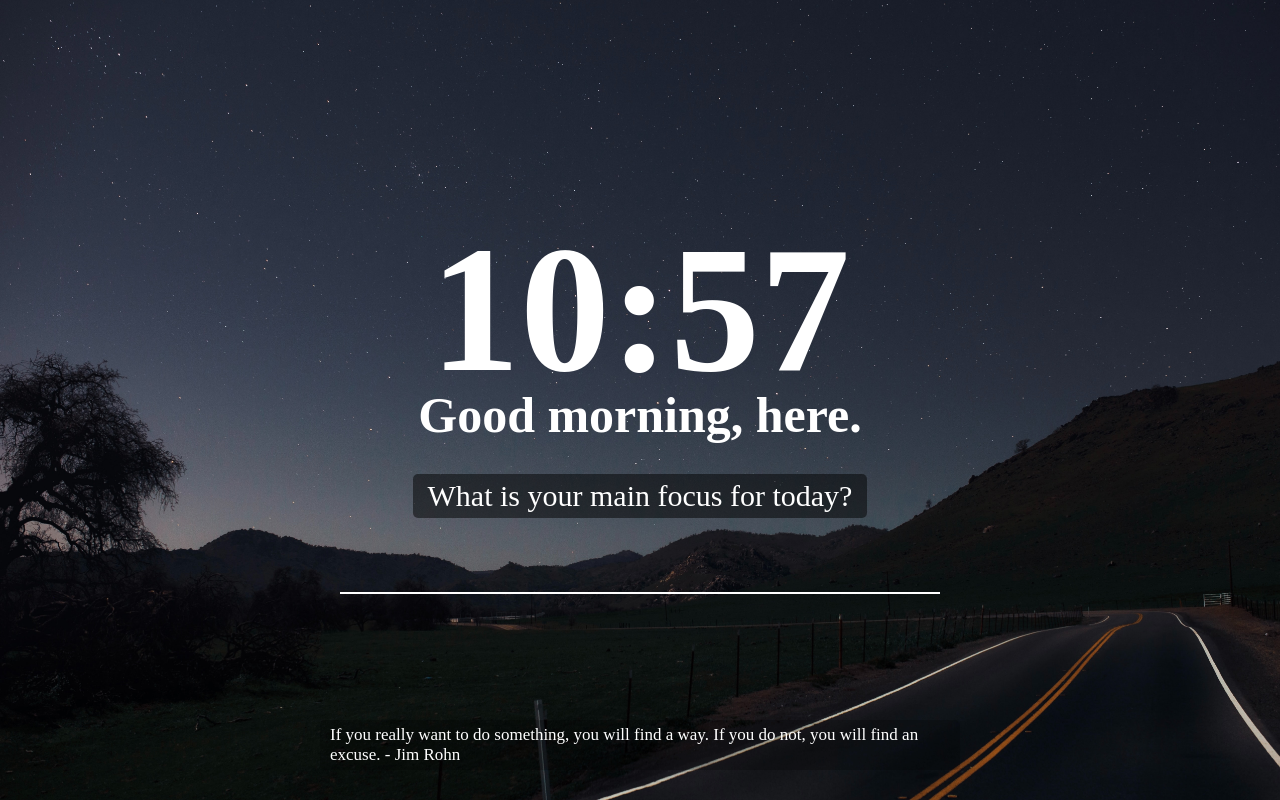
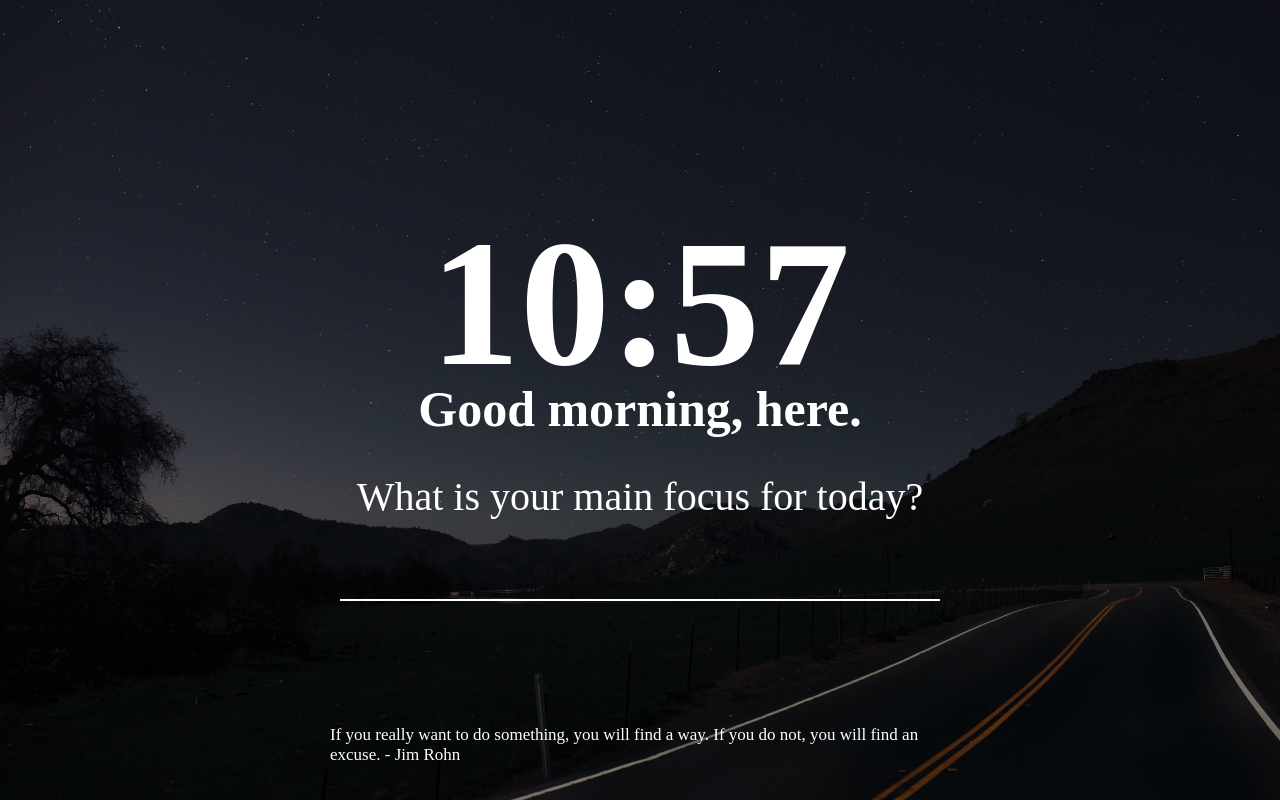
Before and after one commit to herekim/vanillajs, a website built with webpack: page public/index.html in a window 1280 px wide. Built offline with nearby package versions, Linux system fonts and the light colour scheme; files whose address does not match are found by name.

Commit message:
background opacity

```diff
--- a/public/index.html
+++ b/public/index.html
@@ -12,6 +12,8 @@
     <title>Vanilla-JS</title>
   </head>
   <body>
+    <div class="container"></div>
+    <img class="background" alt="background" />
     <div class="time">
       <div class="center-above"></div>
       <div class="clock"></div>
--- a/src/index.js
+++ b/src/index.js
@@ -1,3 +1,9 @@
-document.body.style.backgroundImage = `url(../public/images/${
+const backgroundImage = document.querySelector(".background");
+
+backgroundImage.src = `../public/images/${
   Math.floor(Math.random() * 9) + 1
-}.jpg)`;
+}.jpg`;
+
+// document.body.style.backgroundImage = `url(../public/images/${
+//   Math.floor(Math.random() * 9) + 1
+// }.jpg)`;
--- a/src/styles.css
+++ b/src/styles.css
@@ -1,11 +1,29 @@
-body,
-html {
+html,
+body {
   width: 100%;
-  height: 100vh;
-  background-image: url("img/signup.jpeg");
-  background-repeat: no-repeat;
-  background-size: cover;
-  margin: 0px;
+  height: 100%;
+  margin: 0;
+}
+
+.container {
+  position: absolute;
+  top: 0;
+  left: 0;
+  width: 100%;
+  height: 100%;
+  opacity: 0.4;
+  z-index: -1;
+  background-color: black;
+}
+
+.background {
+  position: absolute;
+  top: 0;
+  left: 0;
+  width: 100%;
+  height: 100%;
+  object-fit: cover;
+  z-index: -2;
 }
 
 .time {
@@ -38,17 +56,13 @@ html {
   color: white;
   font-size: 17px;
   transform: translate(-50%, 0);
-  background-color: rgba(0, 0, 0, 0.2);
-  border-radius: 5px;
 }
 
 .todoMessage {
   margin: 30px;
   padding: 5px 15px;
   color: white;
-  font-size: 30px;
-  background-color: rgba(0, 0, 0, 0.5);
-  border-radius: 5px;
+  font-size: 40px;
 }
 
 .todoList {
@@ -69,8 +83,6 @@ html {
 
 .todoContainer {
   display: none;
-  /* display: flex;
-  align-items: center; */
   position: relative;
   margin: 20px;
   padding-left: 35px;
```
